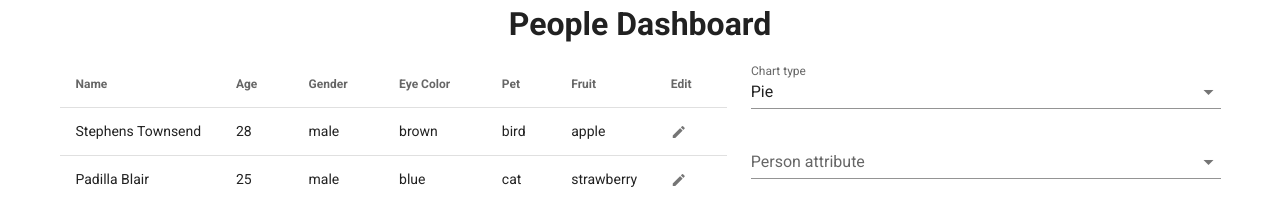
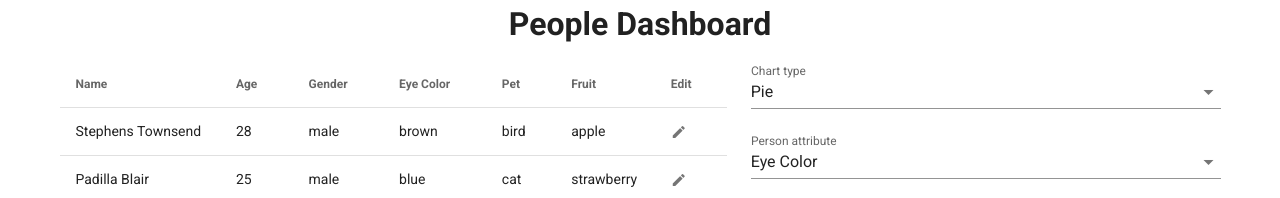
Before and after one commit to sophieews/people-dashboard, a Vue app: page / in a window 1280 px wide. Shown: the top 198 px of the page. Built offline with nearby package versions, Linux system fonts and the light colour scheme.

Commit message:
Fix incorrect reference - forgot to update variable name selectedPropertyType in Charts

```diff
--- a/src/components/Charts.vue
+++ b/src/components/Charts.vue
@@ -6,7 +6,7 @@
             label="Chart type"
         ></v-select>
         <v-select
-            v-model="selectedType"
+            v-model="selectedPropertyType"
             :items="types"
             label="Person attribute"
         ></v-select>
@@ -212,7 +212,7 @@ export default {
                     if (this.$route.query.val != i.data.property) {
                         this.$router.replace({
                             query: {
-                                prop: this.selectedType,
+                                prop: this.selectedPropertyType,
                                 val: i.data.property
                             }
                         });
```
